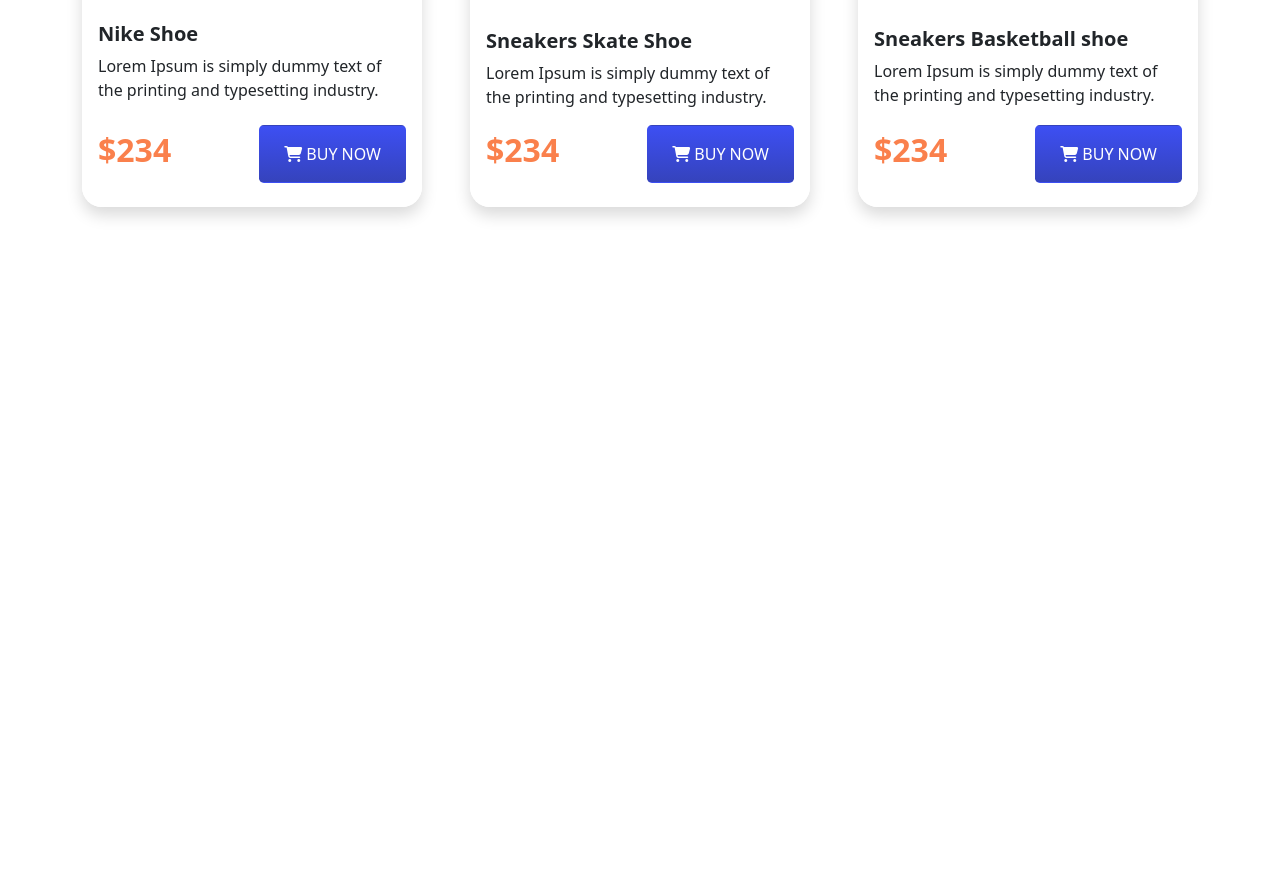
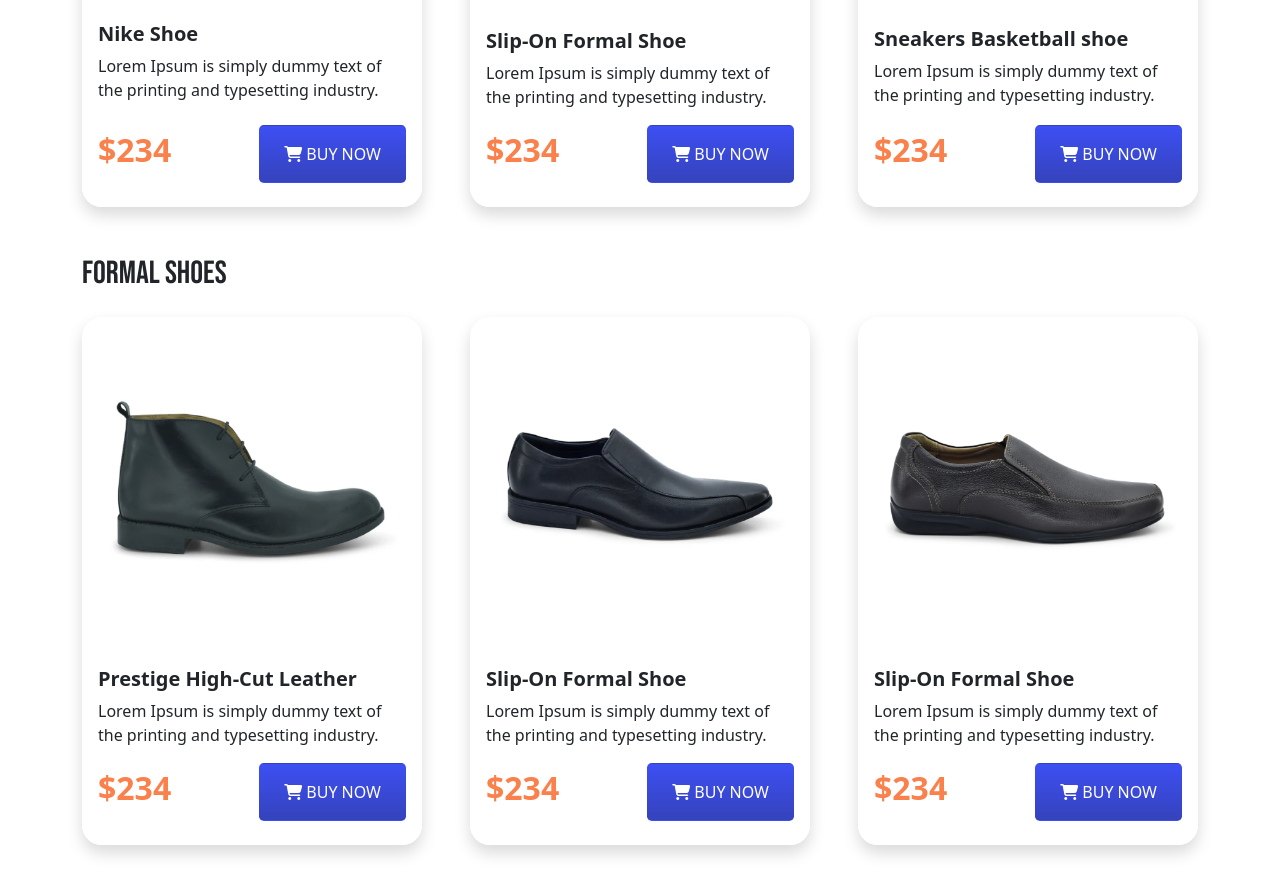
Before and after one commit to jaiedsabid/nike-react, a plain HTML site: page index.html in a window 1280 px wide. Shown: the part 1144-2037 px from the top of the page. Before the commit the page ends 1399 px from the top, so only its background shows below. Drawn offline with nearby package versions, Linux system fonts and the light colour scheme.

Commit message:
Completed Formal shoes section

```diff
--- a/index.html
+++ b/index.html
@@ -90,10 +90,10 @@
                         <div
                             class="d-flex justify-content-center align-items-center m-3 pt-4 bg-custom-2 custom-radious-1">
                             <img src="./assets/images/Daco_1703273 1.png" class="card-img-top card-img-fix"
-                                alt="Sneakers Skate Shoe ">
+                                alt="Slip-On Formal Shoe ">
                         </div>
                         <div class="card-body">
-                            <h5 class="card-title fw-bold">Sneakers Skate Shoe</h5>
+                            <h5 class="card-title fw-bold">Slip-On Formal Shoe</h5>
                             <p class="card-text">Lorem Ipsum is simply dummy text of the
                                 printing and typesetting industry.</p>
                         </div>
@@ -130,6 +130,74 @@
                 </div>
             </div>
         </div>
+        <!-- Formal shoes -->
+        <div class="container my-5">
+            <h2 class="text-uppercase custom-font-1 mb-4">Formal shoes</h2>
+            <div class="row row-cols-1 row-cols-md-2 row-cols-lg-3 g-5">
+                <div class="col">
+                    <div class="card h-100 border-0 shadow custom-radious-1">
+                        <div class="d-flex justify-content-center align-items-center m-3">
+                            <img src="./assets/images/Mask Group.png" class="card-img-top"
+                                alt="Prestige High-Cut Leather">
+                        </div>
+                        <div class="card-body">
+                            <h5 class="card-title fw-bold">Prestige High-Cut Leather</h5>
+                            <p class="card-text">Lorem Ipsum is simply dummy text of the
+                                printing and typesetting industry.</p>
+                        </div>
+                        <div
+                            class="px-3 pb-4 bg-white border-top-0 d-flex align-items-center justify-content-between custom-radious-bottom-1">
+                            <p class="h2 custom-color-1 fw-bold">$234</p>
+                            <button class="btn btn-custom-color-1 text-white py-3 px-4 rounded-3 text-uppercase">
+                                <i class="fas fa-shopping-cart"></i>
+                                BUY NOW
+                            </button>
+                        </div>
+                    </div>
+                </div>
+                <div class="col">
+                    <div class="card h-100 border-0 shadow custom-radious-1">
+                        <div class="d-flex justify-content-center align-items-center m-3">
+                            <img src="./assets/images/Rectangle 38.png" class="card-img-top card-img-fix"
+                                alt="Sneakers Skate Shoe">
+                        </div>
+                        <div class="card-body">
+                            <h5 class="card-title fw-bold">Slip-On Formal Shoe</h5>
+                            <p class="card-text">Lorem Ipsum is simply dummy text of the
+                                printing and typesetting industry.</p>
+                        </div>
+                        <div
+                            class="px-3 pb-4 bg-white border-top-0 d-flex align-items-center justify-content-between custom-radious-bottom-1">
+                            <p class="h2 custom-color-1 fw-bold">$234</p>
+                            <button class="btn btn-custom-color-1 text-white py-3 px-4 rounded-3 text-uppercase">
+                                <i class="fas fa-shopping-cart"></i>
+                                BUY NOW
+                            </button>
+                        </div>
+                    </div>
+                </div>
+                <div class="col">
+                    <div class="card h-100 border-0 shadow custom-radious-1">
+                        <div class="d-flex justify-content-center align-items-center m-3">
+                            <img src="./assets/images/Rectangle 39.png" class="card-img-top" alt="Slip-On Formal Shoe">
+                        </div>
+                        <div class="card-body">
+                            <h5 class="card-title fw-bold">Slip-On Formal Shoe</h5>
+                            <p class="card-text">Lorem Ipsum is simply dummy text of the
+                                printing and typesetting industry.</p>
+                        </div>
+                        <div
+                            class="px-3 pb-4 bg-white border-top-0 d-flex align-items-center justify-content-between custom-radious-bottom-1">
+                            <p class="h2 custom-color-1 fw-bold">$234</p>
+                            <button class="btn btn-custom-color-1 text-white py-3 px-4 rounded-3 text-uppercase">
+                                <i class="fas fa-shopping-cart"></i>
+                                BUY NOW
+                            </button>
+                        </div>
+                    </div>
+                </div>
+            </div>
+        </div>
     </main>
 
     <!-- Footer -->
```
